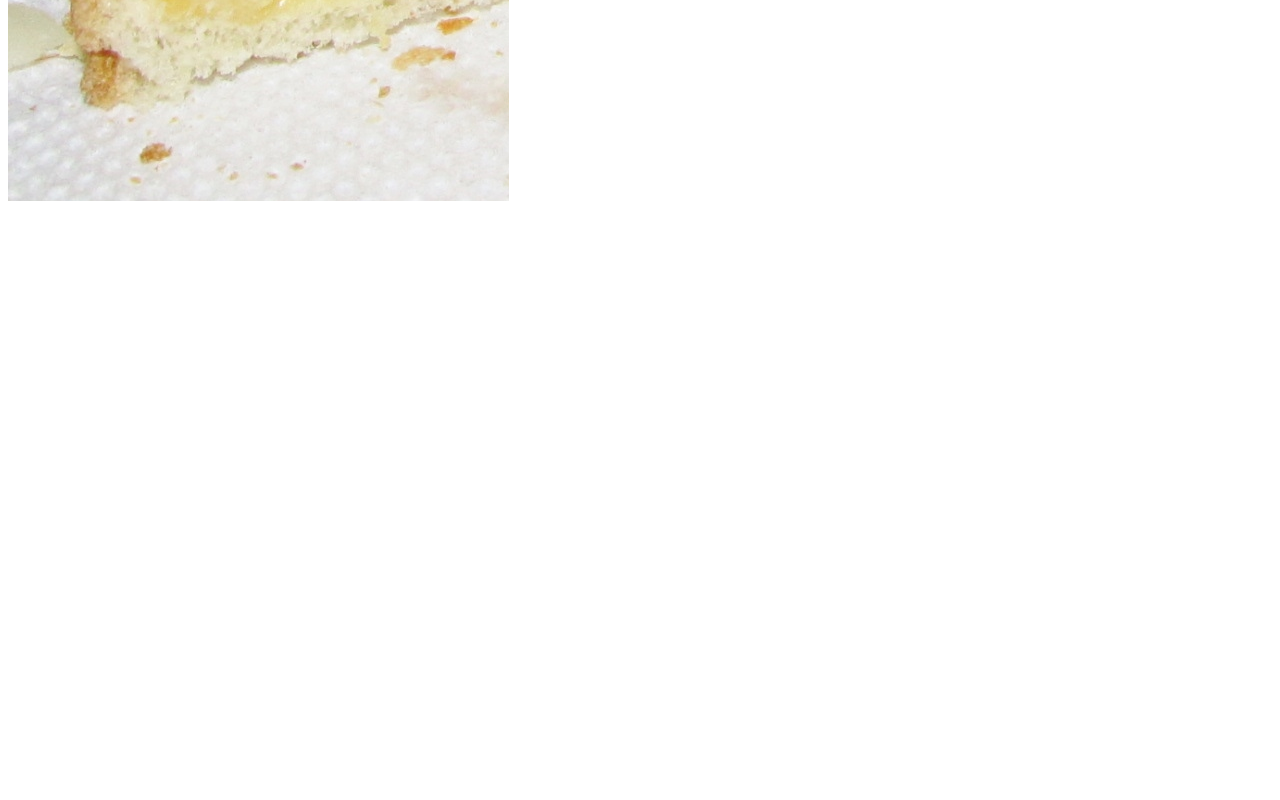
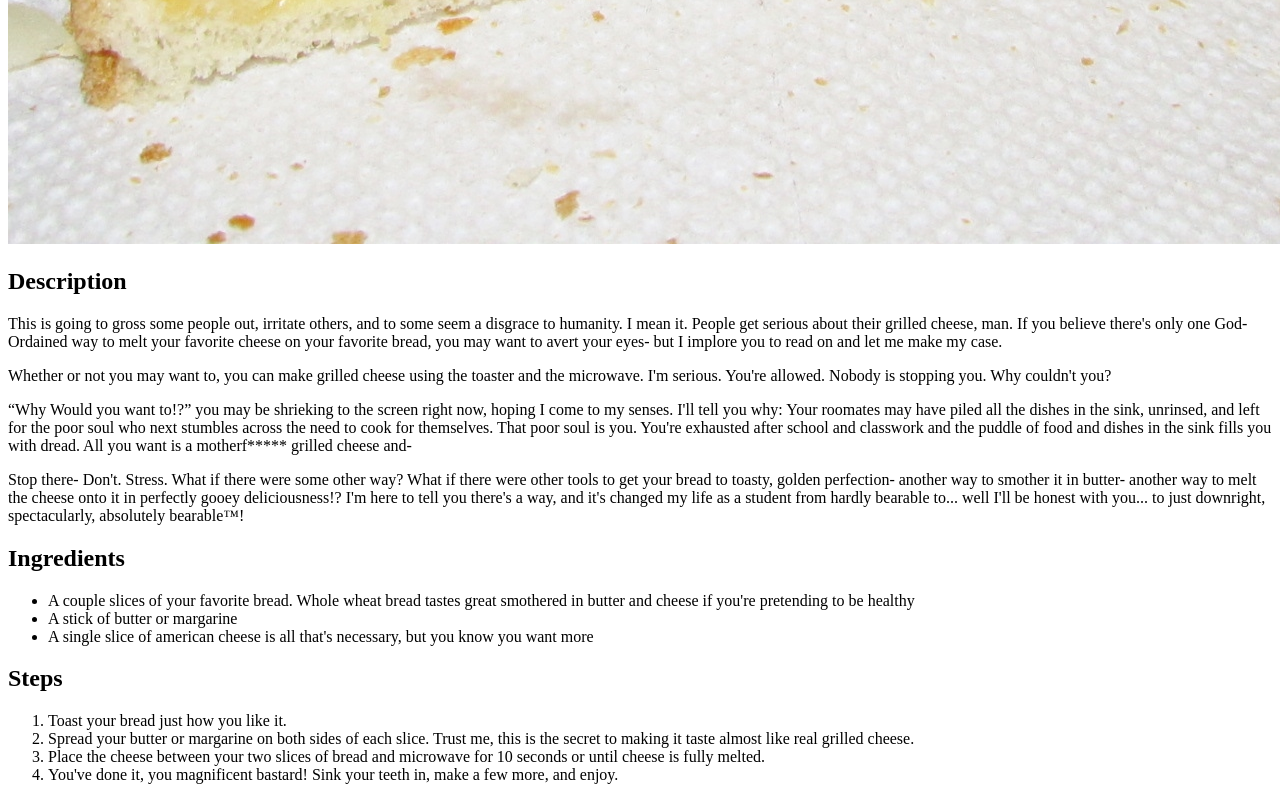
Before and after one commit to takinabradley/odin-recipes, a plain HTML site: page recipes/grilled-cheese.html in a window 1280 px wide. Shown: the part 1070-1870 px from the top of the page. Before the commit the page ends 1586 px from the top, so only its background shows below. Drawn offline with Linux system fonts and the light colour scheme.

Commit message:
Completed Cinnamon Toast and Grilled Cheese recipes

```diff
--- a/recipes/grilled-cheese.html
+++ b/recipes/grilled-cheese.html
@@ -13,20 +13,47 @@
 	<img src="../images/grilled-cheese.jpg">
 
 <h2>Description</h2>
-	<p>
-
-	</p>
+	<p>	This is going to gross some people out, irritate others, and to some seem
+			a disgrace to humanity. I mean it. People get serious about their grilled
+			cheese, man. If you believe there's only one God-Ordained way to melt your
+			favorite cheese on your favorite bread, you may want to avert your eyes- but
+			I implore you to read on and let me make my case.</p>
+	<p>	Whether or not you may want to, you can make grilled cheese using the
+			toaster and the microwave. I'm serious. You're allowed. Nobody is stopping
+			you. Why couldn't you?</p>
+	<p>	<q>Why Would you want to!?</q> you may be shrieking to the screen right
+			now, hoping I come to my senses. I'll tell you why: Your roomates may have
+			piled all the dishes in the sink, unrinsed, and left for the poor soul who
+			next stumbles across the need to cook for themselves. That poor soul is you.
+			You're exhausted after school and classwork and the puddle of food and
+			dishes in the sink fills you with dread. All you want is a motherf*****
+			grilled cheese and-</p>
+	<p>	Stop there- Don't. Stress. What if there were some other way? What if there
+			were other tools to get your bread to toasty, golden perfection- another way
+			to smother it in butter- another way to melt the cheese onto it in perfectly
+			gooey deliciousness!? I'm here to tell you there's a way, and it's changed
+			my life as a student from hardly bearable to... well I'll be honest with
+			you... to just downright, spectacularly, absolutely bearable&trade;!</p>
 
 <h2>Ingredients</h2>
 	<ul>
-		<li></li>
-		<li></li>
+		<li>A couple slices of your favorite bread. Whole wheat bread tastes great
+				smothered in butter and cheese if you're pretending to be healthy</li>
+		<li>A stick of butter or margarine</li>
+		<li>A single slice of american cheese is all that's necessary, but you know
+				you want more</li>
 	</ul>
 
 <h2>Steps</h2>
 	<ol>
-		<li></li>
-		<li></li>
+		<li>Toast your bread just how you like it.</li>
+		<li>Spread your butter or margarine on both sides of each slice. Trust me,
+				this is the secret to making it taste almost like real grilled
+				cheese.</li>
+		<li>Place the cheese between your two slices of bread and microwave for 10
+				seconds or until cheese is fully melted.</li>
+		<li>You've done it, you magnificent bastard! Sink your teeth in, make a few
+				more, and enjoy.</li>
 	</ol>
 
 
```
Also changed, not shown: recipes/cinnamon-toast.html (+18 -7 lines).
